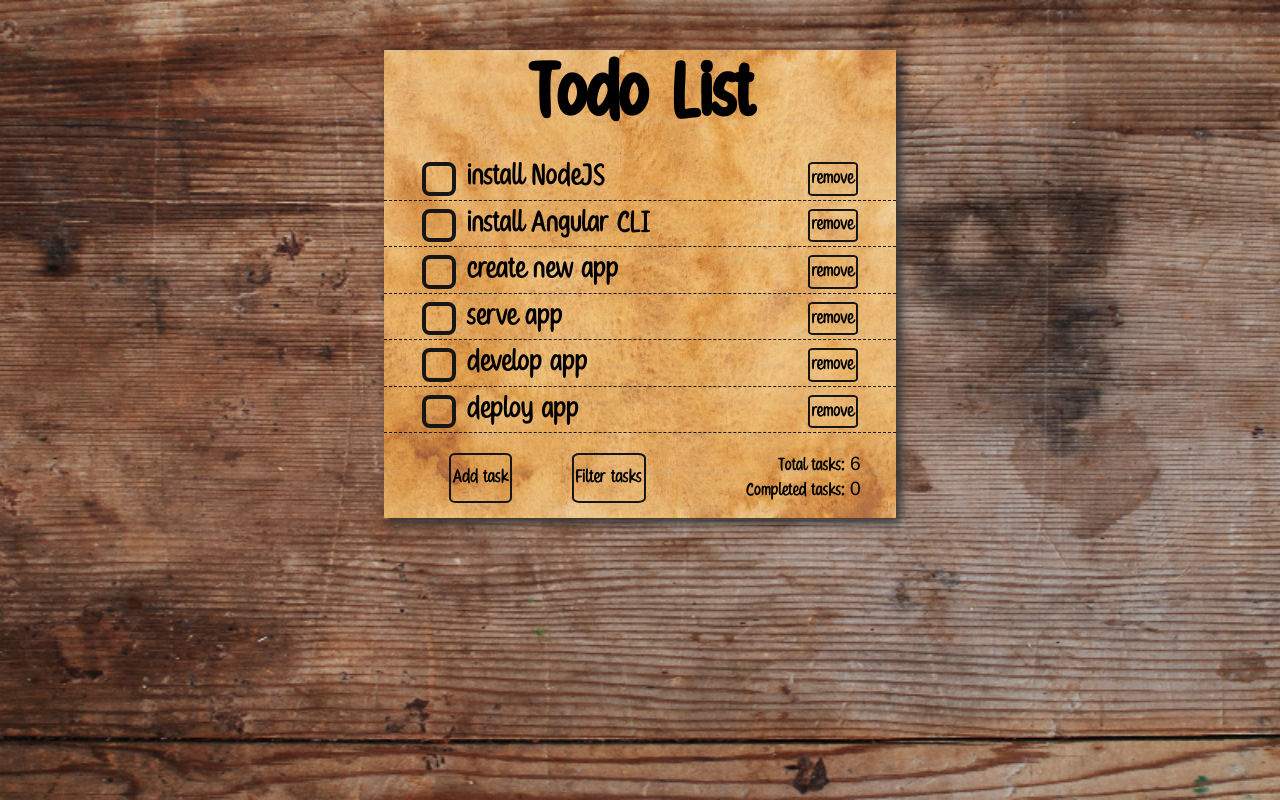
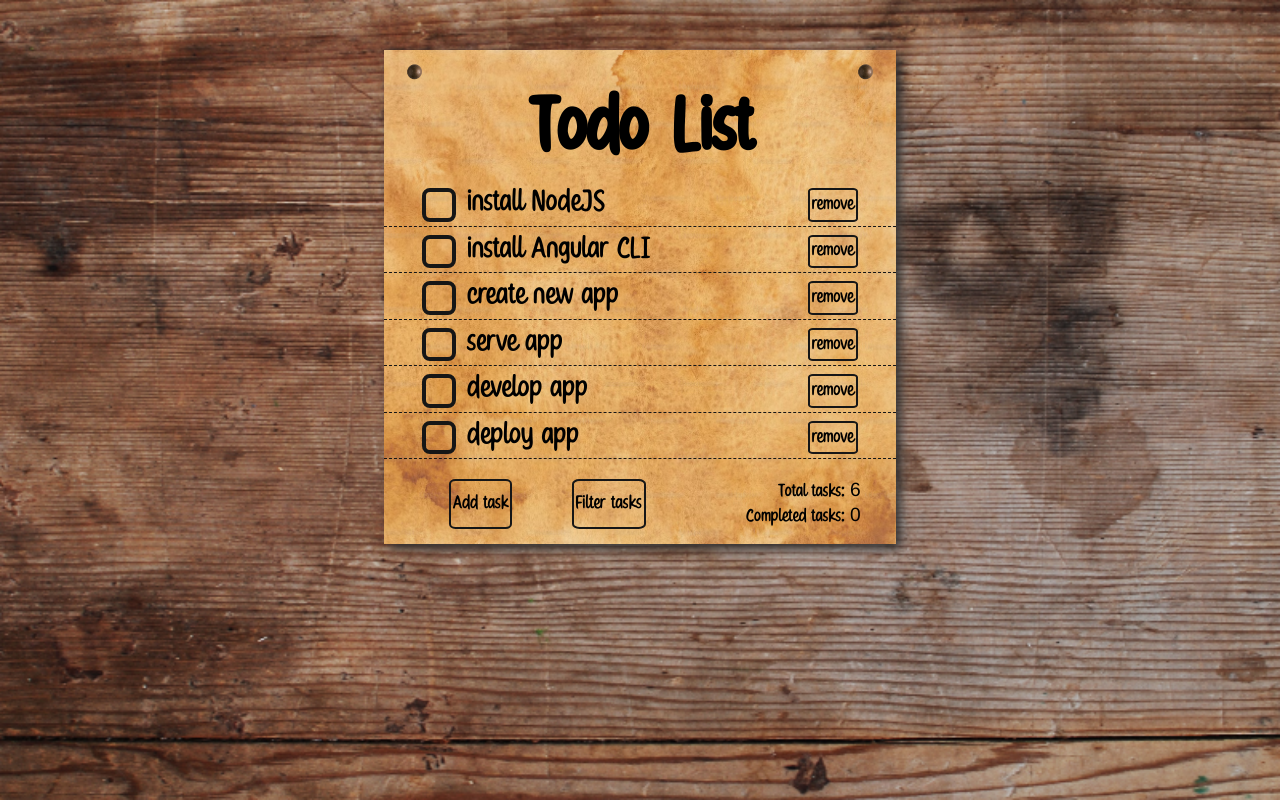
Before and after one commit to glenisT/todo-list, an Angular app: page / in a window 1280 px wide. Built offline with nearby package versions, Linux system fonts and the light colour scheme.

Commit message:
add nails

```diff
--- a/src/app/todo-list/todo-list.component.css
+++ b/src/app/todo-list/todo-list.component.css
@@ -16,7 +16,6 @@
 }
 
 .todo-list {
-  padding-top: 1vh;
   list-style-type: none;
 }
 
@@ -38,3 +37,10 @@
   display: flex;
   justify-content: space-around;
 }
+
+.nails {
+  display: flex;
+  justify-content: space-between;
+  margin: 0 20px 0 20px;
+  padding-top: 10px;
+}
--- a/src/app/todo-list/todo-list.component.html
+++ b/src/app/todo-list/todo-list.component.html
@@ -1,4 +1,8 @@
 <div class="container">
+  <div class="nails">
+    <img src="../../assets/images/nail.png" alt="" style="height: 24px;">
+    <img src="../../assets/images/nail.png" alt="" style="height: 24px;">
+  </div>
   <h1 class="header">Todo List</h1>
 
   <ul class="todo-list">
```
Also changed, not shown: src/assets/images/nail.png (added).
